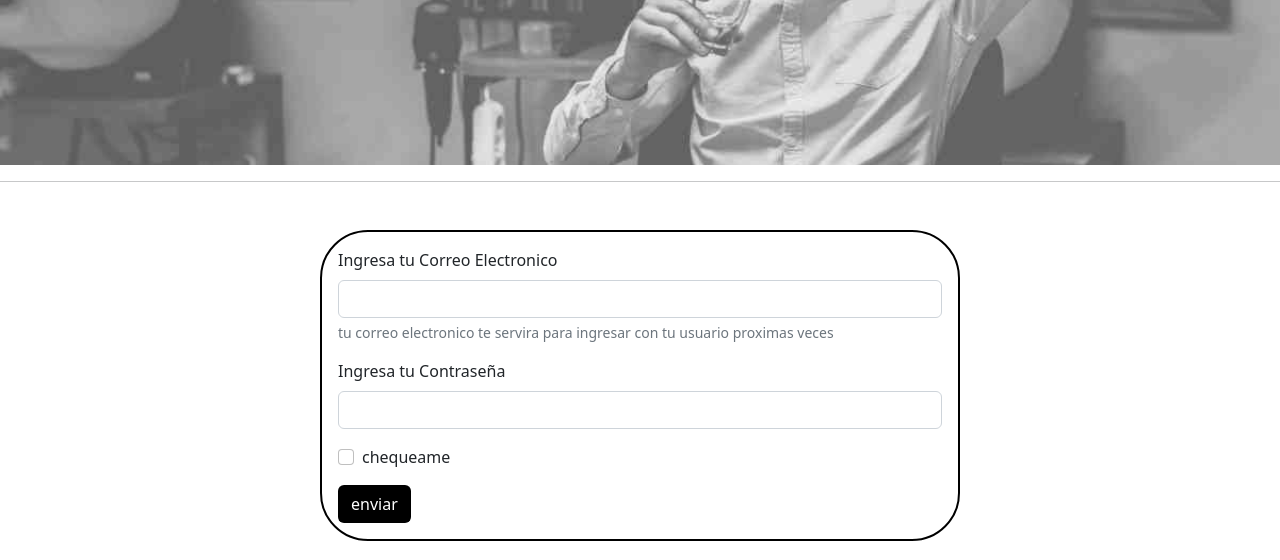
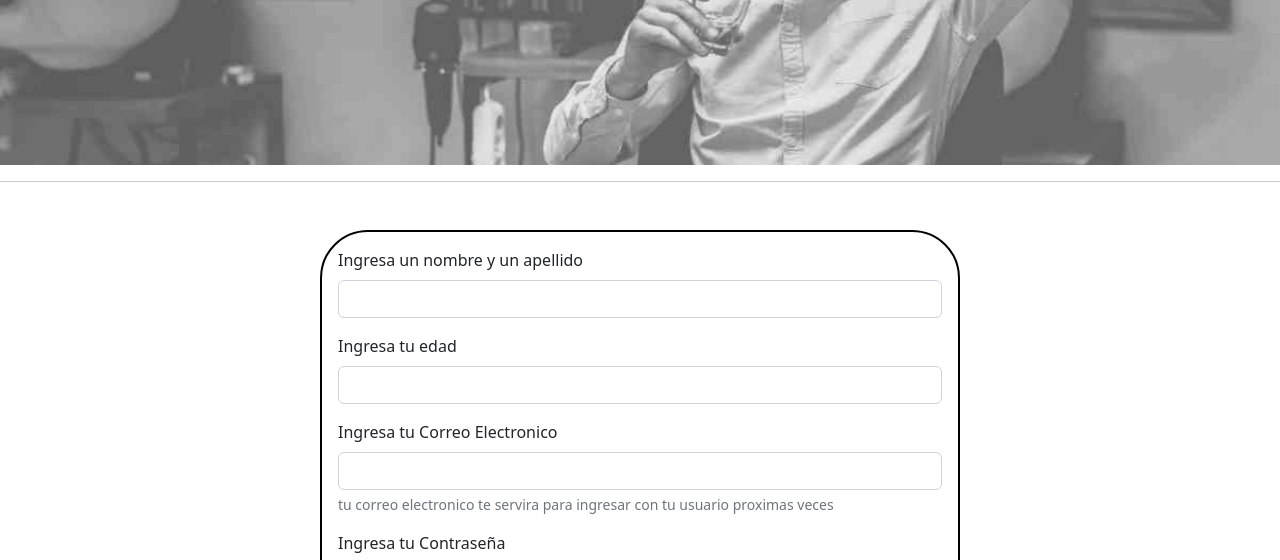
Before and after one commit to DavidBotina09/PROYECTO_FINAL, a website: page paginas/usuarios.html in a window 1280 px wide. Shown: the part 497-1057 px from the top of the page. Drawn offline with nearby package versions, Linux system fonts and the light colour scheme; files whose address does not match are found by name; a web font is replaced by a local one.

Commit message:
agregando opciones en el formulario

```diff
--- a/paginas/usuarios.html
+++ b/paginas/usuarios.html
@@ -33,6 +33,14 @@
     <hr class="lineas">
     <main>
         <form class="formulario">
+            <div class="mb-3">
+                <label for="exampleInputName1" class="form-label">Ingresa un nombre y un apellido</label>
+                <input type="text" class="form-control" id="exampleInputName1">
+            </div>
+            <div class="mb-3">
+                <label for="exampleInputNumber1" class="form-label">Ingresa tu edad</label>
+                <input type="number" class="form-control" id="exampleInputNumber1">
+            </div>
             <div class="mb-3">
               <label for="exampleInputEmail1" class="form-label">Ingresa tu Correo Electronico</label>
               <input type="email" class="form-control" id="exampleInputEmail1" aria-describedby="emailHelp">
```
